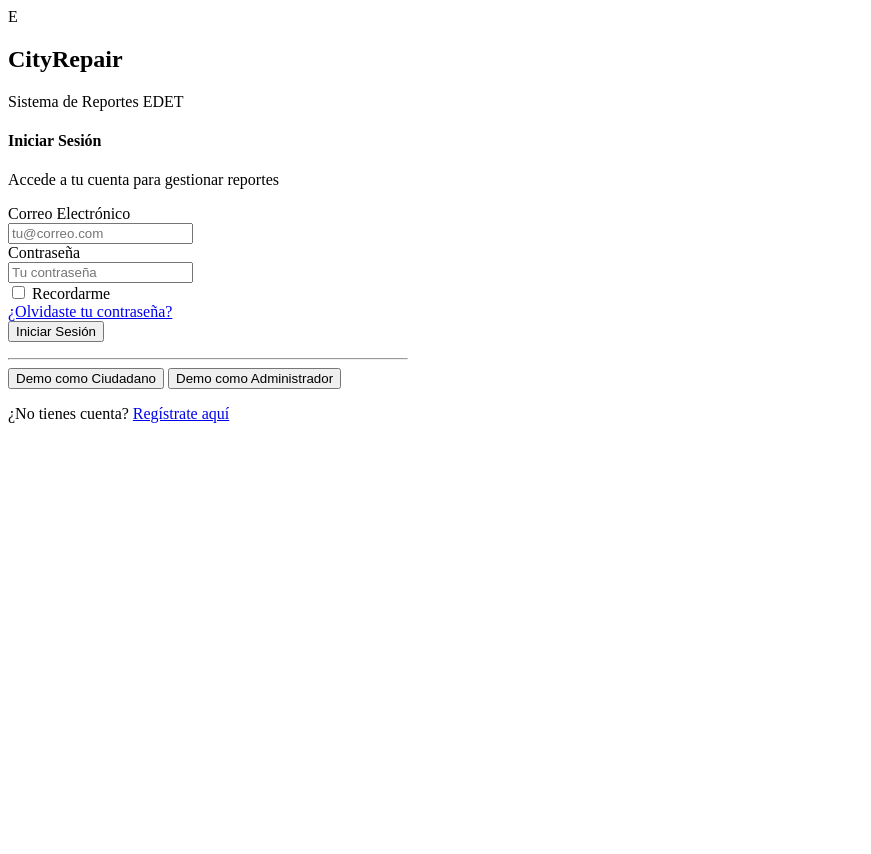
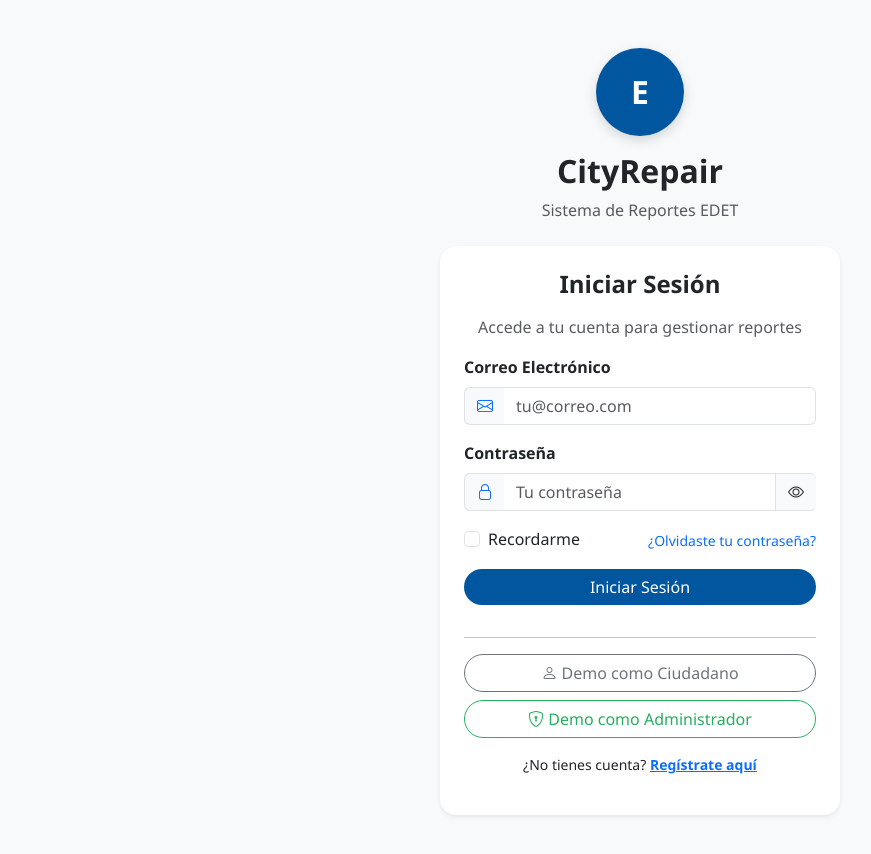
Before and after one commit to AitanaMJ/cityrepair-web, a plain HTML site: page pages/login.html in a window 1280 px wide. Shown: the whole page, without its empty margins (0-871 px from the left). Before the commit the page ends 800 px from the top, so only its background shows below. Drawn offline with nearby package versions, Linux system fonts and the light colour scheme.

Commit message:
Update login.html
Diseño del login

```diff
--- a/pages/login.html
+++ b/pages/login.html
@@ -1,54 +1,135 @@
-<main class="container py-5 text-center">
+<!DOCTYPE html>
+<html lang="es">
+<head>
+  <meta charset="UTF-8">
+  <meta name="viewport" content="width=device-width, initial-scale=1.0">
+  <title>CityRepair - Iniciar Sesión</title>
+  <link href="https://cdn.jsdelivr.net/npm/bootstrap@5.3.3/dist/css/bootstrap.min.css" rel="stylesheet">
+  <link href="https://cdn.jsdelivr.net/npm/bootstrap-icons/font/bootstrap-icons.css" rel="stylesheet">
+
+  <style>
+    :root {
+      --blue:#0057A0;
+      --green:#27AE60;
+    }
+
+    body {
+      scroll-behavior: smooth;
+      background: #f8f9fa;
+      font-family: "Segoe UI", sans-serif;
+    }
+
+    /* Marca circular */
+    .brand-circle {
+      display: grid;
+      place-items: center;
+      width: 5.5rem;
+      height: 5.5rem;
+      border-radius: 50%;
+      background: var(--blue);
+      color: #fff;
+      font-weight: 700;
+      font-size: 2rem;
+      box-shadow: 0 4px 12px rgba(0,0,0,.15);
+    }
+
+    /* Hero spacing */
+    .hero {
+      padding: 3.5rem 0 2rem;
+    }
+
+    /* Inputs con borde suave */
+    .input-group .form-control {
+      border-left: 0;
+    }
+    .input-group-text {
+      border-right: 0;
+    }
+
+    /* Botones */
+    .btn-primary {
+      background: var(--blue);
+      border: none;
+    }
+    .btn-primary:hover {
+      background: #00447c;
+    }
+
+    .btn-outline-success {
+      border-color: var(--green);
+      color: var(--green);
+    }
+    .btn-outline-success:hover {
+      background: var(--green);
+      color: #fff;
+    }
+
+    /* Card */
+    .card {
+      border-radius: 1rem;
+    }
+  </style>
+</head>
+<body>
+  <main class="container py-5 text-center hero">
     <div class="mb-4">
-    <span class="badge bg-primary rounded-circle fs-3">E</span>
+      <!-- Badge circular estilo brand-circle -->
+      <div class="brand-circle mx-auto mb-3">E</div>
       <h2 class="fw-bold mt-2">CityRepair</h2>
       <p class="text-muted">Sistema de Reportes EDET</p>
     </div>
 
-  <div class="card shadow-sm mx-auto" style="max-width: 400px;">
-    <div class="card-body">
+    <div class="card shadow-sm mx-auto border-0" style="max-width: 400px;">
+      <div class="card-body p-4">
         <h4 class="fw-bold mb-3">Iniciar Sesión</h4>
         <p class="text-muted">Accede a tu cuenta para gestionar reportes</p>
 
         <form>
+          <!-- Correo -->
           <div class="mb-3 text-start">
-          <label class="form-label">Correo Electrónico</label>
+            <label class="form-label fw-semibold">Correo Electrónico</label>
             <div class="input-group">
-            <span class="input-group-text"><i class="bi bi-envelope"></i></span>
+              <span class="input-group-text bg-light"><i class="bi bi-envelope text-primary"></i></span>
               <input type="email" class="form-control" placeholder="tu@correo.com" required>
             </div>
           </div>
 
+          <!-- Contraseña -->
           <div class="mb-3 text-start">
-          <label class="form-label">Contraseña</label>
+            <label class="form-label fw-semibold">Contraseña</label>
             <div class="input-group">
-            <span class="input-group-text"><i class="bi bi-lock"></i></span>
+              <span class="input-group-text bg-light"><i class="bi bi-lock text-primary"></i></span>
               <input type="password" class="form-control" placeholder="Tu contraseña" required>
-            <span class="input-group-text"><i class="bi bi-eye"></i></span>
+              <span class="input-group-text bg-light"><i class="bi bi-eye"></i></span>
             </div>
           </div>
 
+          <!-- Recordarme -->
           <div class="d-flex justify-content-between align-items-center mb-3">
             <div class="form-check">
               <input type="checkbox" class="form-check-input" id="rememberMe">
               <label for="rememberMe" class="form-check-label">Recordarme</label>
             </div>
-          <a href="#" class="small">¿Olvidaste tu contraseña?</a>
+            <a href="#" class="small text-decoration-none text-primary">¿Olvidaste tu contraseña?</a>
           </div>
 
-        <button type="submit" class="btn btn-primary w-100">Iniciar Sesión</button>
+          <!-- Botón principal -->
+          <button type="submit" class="btn btn-primary w-100 mb-3 rounded-pill">Iniciar Sesión</button>
         </form>
 
         <hr>
 
-      <button class="btn btn-outline-secondary w-100 mb-2">
+        <!-- Botones demo -->
+        <button class="btn btn-outline-secondary w-100 mb-2 rounded-pill">
           <i class="bi bi-person"></i> Demo como Ciudadano
         </button>
-      <button class="btn btn-outline-success w-100">
+        <button class="btn btn-outline-success w-100 rounded-pill">
           <i class="bi bi-shield-lock"></i> Demo como Administrador
         </button>
 
-      <p class="mt-3 small">¿No tienes cuenta? <a href="#">Regístrate aquí</a></p>
+        <p class="mt-3 small">¿No tienes cuenta? <a href="#" class="text-primary fw-semibold">Regístrate aquí</a></p>
       </div>
     </div>
   </main>
+</body>
+</html>
```
Lines whose indentation alone changed are shown as unchanged.
